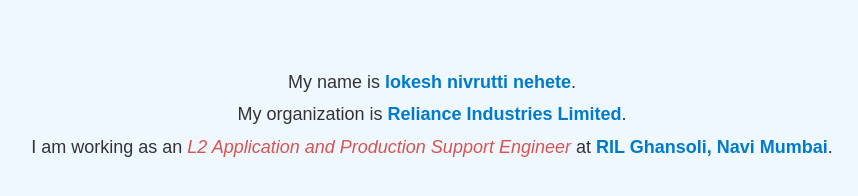
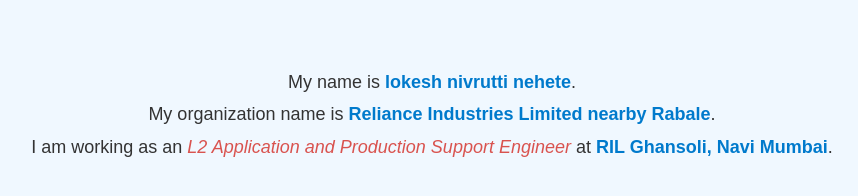
Before and after one commit to Lokesh025702/LOKESH-remoteRepo, a plain HTML site: page index.html in a window 1280 px wide. Shown: the whole page, without its empty margins (208-1066 px from the left). Drawn offline with Linux system fonts and the light colour scheme.

Commit message:
This is version 10

```diff
--- a/index.html
+++ b/index.html
@@ -11,7 +11,7 @@
 <body>
     <p>
         My name is <span class="highlight">lokesh nivrutti nehete</span>.<br>
-        My organization is <span class="highlight">Reliance Industries Limited</span>.<br>
+        My organization name is <span class="highlight">Reliance Industries Limited nearby Rabale</span>.<br>
         I am working as an <span class="role">L2 Application and Production Support Engineer</span> at
         <span class="highlight">RIL Ghansoli, Navi Mumbai</span>.
     </p>
```
